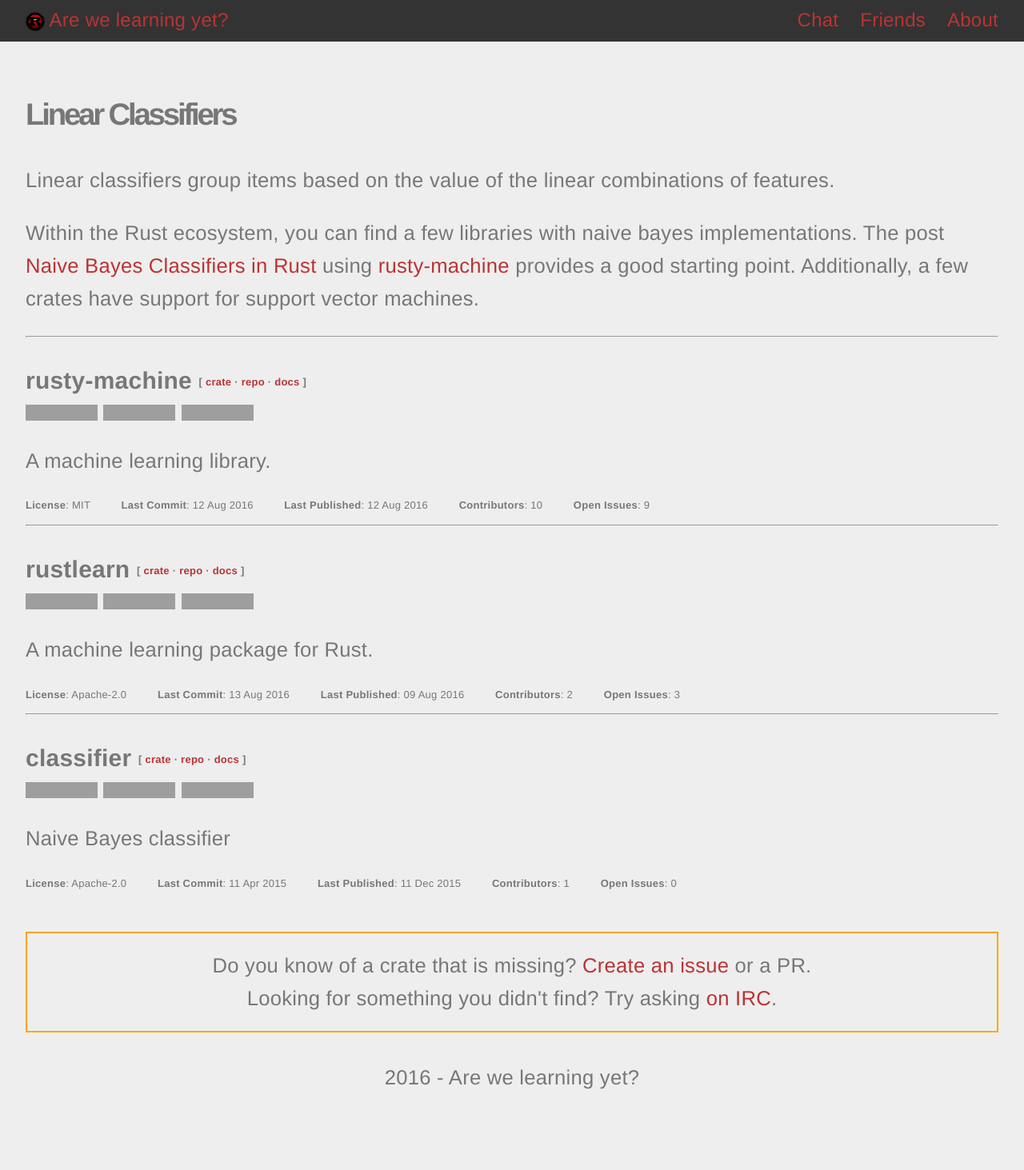
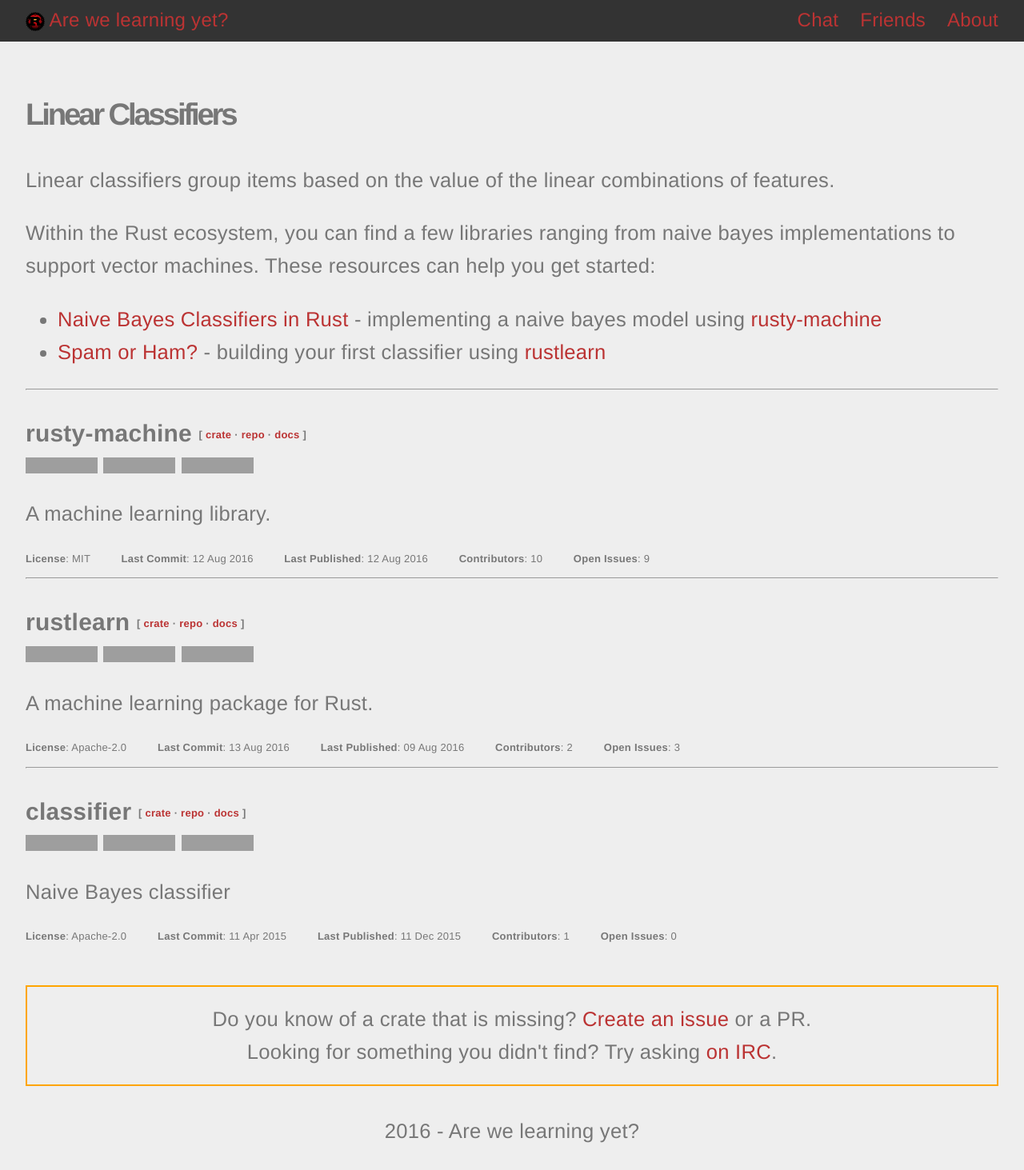
Before and after one commit to anowell/are-we-learning-yet, a Jekyll site: the page built from _topics/linear-classifiers.md, in a window 1280 px wide, cut to the strip 0-1463 px from the top of the page. Shown: the whole strip at 80% size. Built offline with Jekyll 4.4.1, drawn with Linux system fonts in a browser that asks for light colours; before the commit the page ends 1396 px from its top, so only the background shows below that; grey boxes are pictures that could not be loaded.

Commit message:
Add 'Ham or Spam?' tutorial (fix #2)

```diff
--- a/_topics/linear-classifiers.md
+++ b/_topics/linear-classifiers.md
@@ -7,7 +7,8 @@ color: red
 
 Linear classifiers group items based on the value of the linear combinations of features.
 
-Within the Rust ecosystem, you can find a few libraries with naive bayes implementations.
-The post [Naive Bayes Classifiers in Rust](http://athemathmo.github.io/2016/04/08/naive-bayes-rusty-machine.html)
-using [rusty-machine](https://crates.io/crates/rusty-machine) provides a good starting point.
-Additionally, a few crates have support for support vector machines.
+Within the Rust ecosystem, you can find a few libraries ranging from naive bayes implementations
+to support vector machines. These resources can help you get started:
+
+- [Naive Bayes Classifiers in Rust](http://athemathmo.github.io/2016/04/08/naive-bayes-rusty-machine.html) - implementing a naive bayes model using [rusty-machine](https://crates.io/crates/rusty-machine)
+- [Spam or Ham?]("https://github.com/rust-community/rustbridge/tree/master/workshops/machine_learning") - building your first classifier using [rustlearn](https://crates.io/crates/rusty-machine)
--- a/index.html
+++ b/index.html
@@ -77,6 +77,10 @@ skip_tiles: [3,4,6,7]
 
     <ul>
       <li>
+        <a href="https://github.com/rust-community/rustbridge/tree/master/workshops/machine_learning">Spam or Ham?</a> -
+        End-to-end Rust ML tutorial aimed at Rust beginners (uses rustlearn)
+      </li>
+      <li>
         <a href="http://learning-machines.herokuapp.com/">Learning Machines</a> -
         Interactive tutorials on machine learning powered by rusty-machine.
       <li>
```
